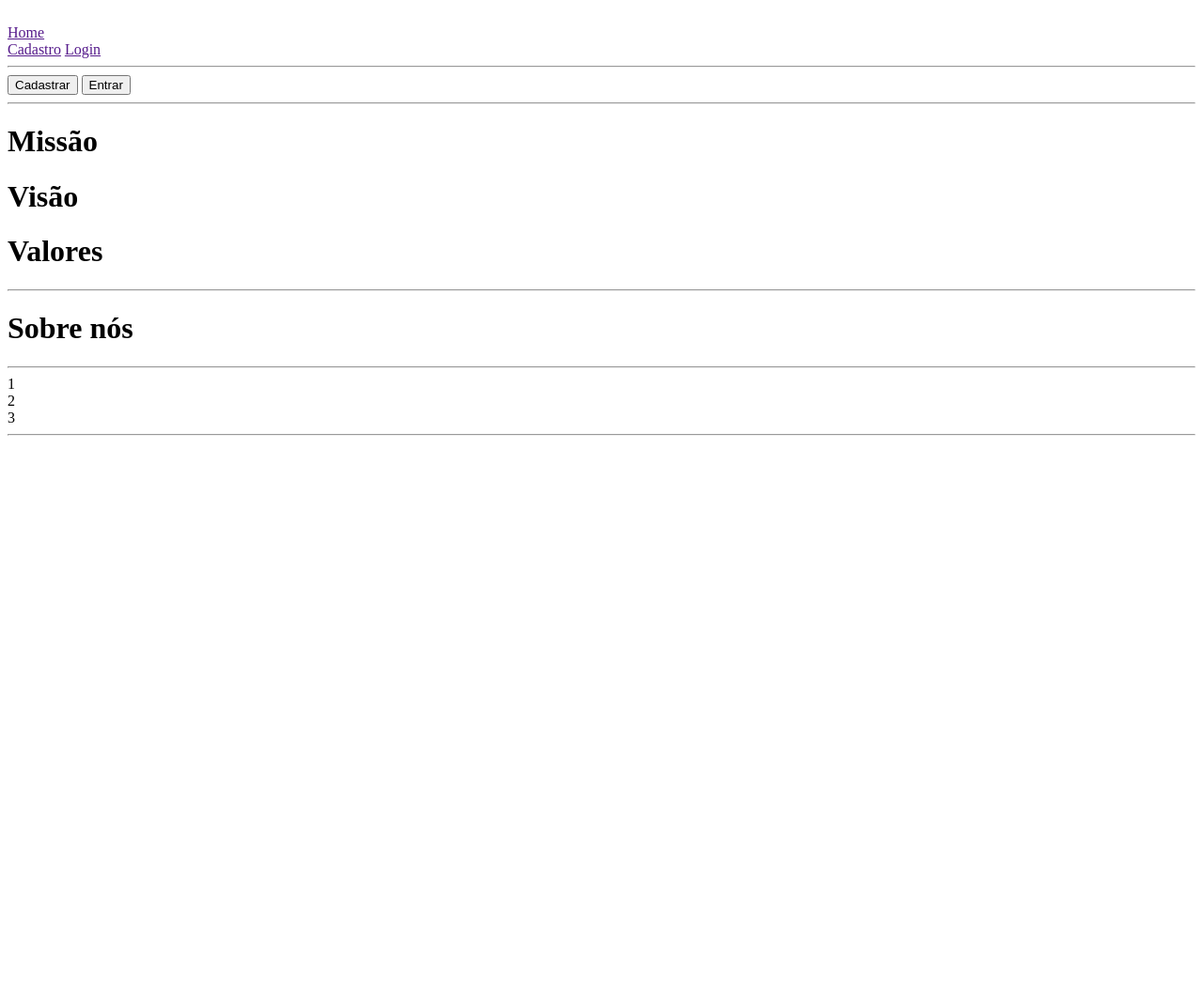
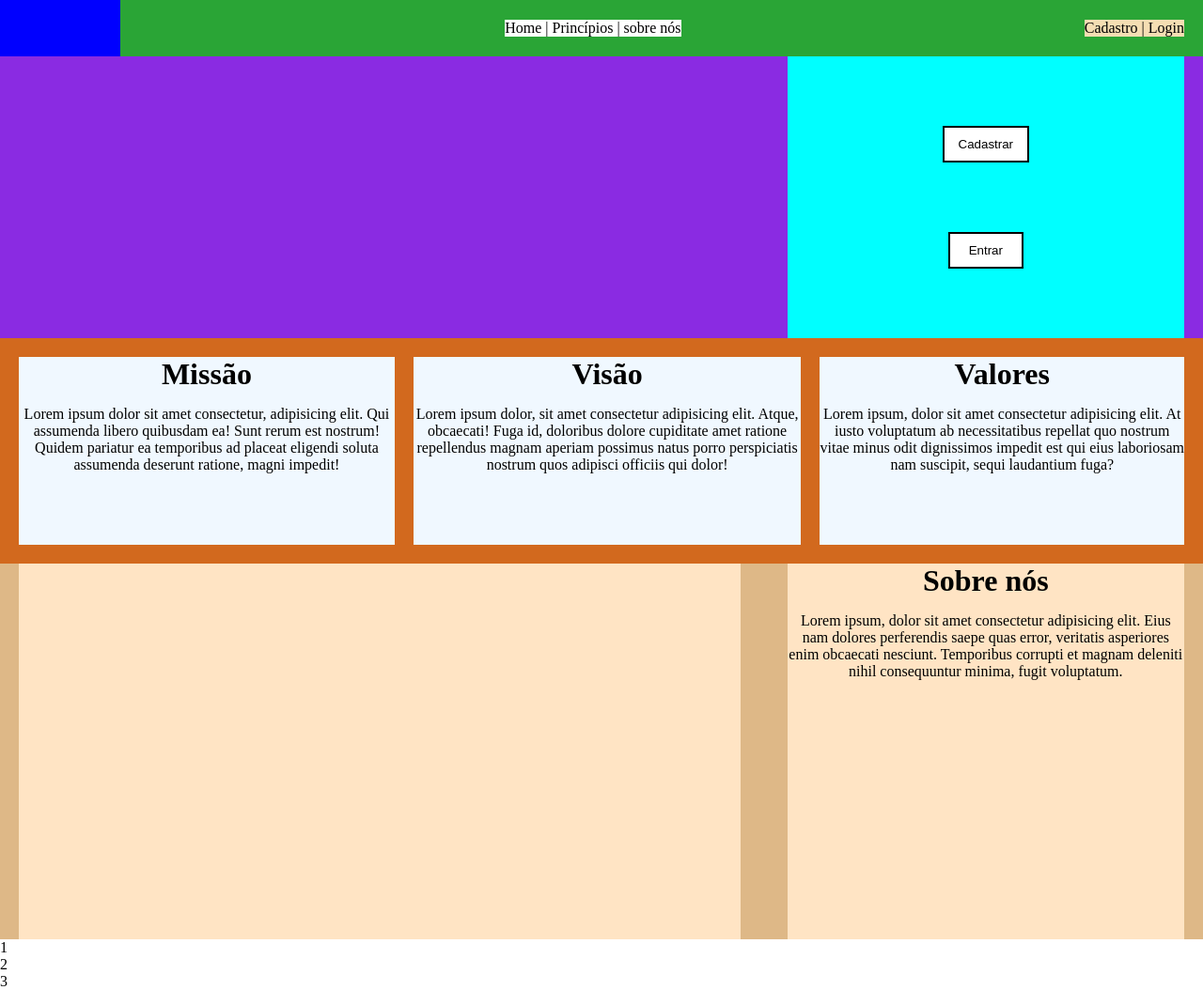
Before and after one commit to Samuel-sptech/Teoria-em-Compassos, a plain HTML site: page TCSite/public/index.html in a window 1280 px wide. Shown: the whole page at 94% size. Before the commit the page ends 800 px from the top, so only its background shows below. Drawn offline with Linux system fonts and the light colour scheme.

Commit message:
Alinhamento do css - intitucional

```diff
--- /dev/null
+++ b/TCSite/public/css/index.css
@@ -0,0 +1,127 @@
+*{
+    padding: 0px;
+    margin: 0px;
+    border: none;
+    color: black;
+    text-decoration: none;
+}
+
+/* body{ */
+    /* margin: 20px; */
+/* } */
+
+h1{
+    margin-bottom: 15px;
+}
+
+/*----------------------------------------- Barra de navegação -----------------------------------------*/
+.cont_pai_nav {
+    background-color: rgb(42, 165, 54);
+    display: flex;
+    height: 60px;
+    align-items: center;
+    justify-content: space-between;
+}
+
+.cont_filho_nav_esquerda{
+    background-color: blue;
+    width: 10%;
+    height: 100%;
+    justify-self: start;
+}
+
+.cont_filho_nav_centro{
+    background-color: white;
+
+}
+
+.cont_filho_nav_direita{
+    background-color: wheat;
+    margin: 0px 20px;
+
+}
+
+/*----------------------------------------- Barra de navegação -----------------------------------------*/
+
+/*-----------------------------------------         Home       -----------------------------------------*/
+.cont_pai_home{
+    display: flex;
+    height: 300px;
+    background-color: blueviolet;
+    align-items: center;
+    justify-content: end;
+}
+
+.cont_filho_home{
+    background-color: aqua;
+    display: flex;
+    flex-direction: column;
+    align-items: center;
+    justify-content: space-evenly;
+    height: 100%;
+    width: 33%;
+    margin: 20px;
+}
+
+#btn_cadastrar{
+    background-color: white;
+    padding: 10px 15px 10px 15px;
+    cursor: pointer;
+    border: 2px solid;
+}
+
+#btn_login{
+    background-color: white;
+    padding: 10px 20px 10px 20px;
+    cursor: pointer;
+    border: 2px solid;
+}
+/*-----------------------------------------         Home       -----------------------------------------*/
+
+/*-----------------------------------------          MVV       -----------------------------------------*/
+.cont_pai_mvv{
+    background-color: chocolate;
+    display: flex;
+    padding: 20px;
+    justify-content: space-evenly;
+    height: 200px;
+}
+
+.cont_filho_mvv_missao{
+    background-color: aliceblue;
+    text-align: center;
+}
+
+.cont_filho_mvv_visao{
+    background-color: aliceblue;
+    text-align: center;
+    margin: 0px 20px;
+}
+
+.cont_filho_mvv_valor{
+    background-color: aliceblue;
+    text-align: center;
+}
+
+/*-----------------------------------------          MVV       -----------------------------------------*/
+
+/*-----------------------------------------      Sobre nós     -----------------------------------------*/
+.cont_pai_sobreN{
+    background-color: burlywood;
+    display: flex;
+    height: 400px;
+    justify-content: space-between;
+}
+
+.cont_filho_sobreN_esquerda{
+    background-color: bisque;
+    width: 60%;
+    margin-left: 20px;
+}
+
+.cont_filho_sobreN_direita{
+    background-color: bisque;
+    width: 33%;
+    margin-right: 20px;
+    text-align: center;
+}
--- a/TCSite/public/index.html
+++ b/TCSite/public/index.html
@@ -5,24 +5,30 @@
     <meta charset="UTF-8">
     <meta name="viewport" content="width=device-width, initial-scale=1.0">
     <title>Document</title>
+    <link rel="stylesheet" href="/css/index.css">
 </head>
 
 <body>
 
 <!----------------------------------------- Barra de navegação ----------------------------------------->
     <nav>
-        <div>
+        <div class="cont_pai_nav">
 
-            <div> <!--LOGO, ESQUERDA-->
+            <div id="home" class="cont_filho_nav_esquerda"> <!--LOGO, ESQUERDA-->
                 <img src="" alt="">
             </div>
 
-            <div>
-                <a href="">Home</a>
+            <div class="cont_filho_nav_centro">
+                <a href="#home">Home</a>
+                |
+                <a href="#MVV">Princípios</a>
+                |
+                <a href="#sobreN">sobre nós</a>
             </div>
 
-            <div> <!--DIREITA-->
+            <div class="cont_filho_nav_direita"> <!--DIREITA-->
                 <a href="">Cadastro</a>
+                |
                 <a href="">Login</a>
             </div>
 
@@ -32,40 +38,48 @@
     <hr>
 <!----------------------------------------- Barra de navegação ----------------------------------------->
 <!-----------------------------------------         Home       ----------------------------------------->
-    <div>
-        <div> <!--BACKGROUD IMAGE, BUTTON DIREITA-->
-            <button>Cadastrar</button>
-            <button>Entrar</button>
+    <div class="cont_pai_home">
+        <div class="cont_filho_home"> <!--BACKGROUD IMAGE, BUTTON DIREITA-->
+            <button id="btn_cadastrar">Cadastrar</button>
+            <button id="btn_login">Entrar</button>
         </div>
     </div>
 
     <hr>
 <!-----------------------------------------         Home       ----------------------------------------->
 <!-----------------------------------------          MVV       ----------------------------------------->
-    <div>
-        <div> <!--ESQUERDA-->
+    <div id="MVV" class="cont_pai_mvv">
+        <div class="cont_filho_mvv_missao"> <!--ESQUERDA-->
             <h1>Missão</h1>
+
+            Lorem ipsum dolor sit amet consectetur, adipisicing elit. Qui assumenda libero quibusdam ea! Sunt rerum est nostrum! Quidem pariatur ea temporibus ad placeat eligendi soluta assumenda deserunt ratione, magni impedit!
         </div>
 
-        <div> <!--CENTRO-->
+        <div class="cont_filho_mvv_visao"> <!--CENTRO-->
             <h1>Visão</h1>
+
+            Lorem ipsum dolor, sit amet consectetur adipisicing elit. Atque, obcaecati! Fuga id, doloribus dolore cupiditate amet ratione repellendus magnam aperiam possimus natus porro perspiciatis nostrum quos adipisci officiis qui dolor!
         </div>
 
-        <div> <!--DIREITA-->
+        <div class="cont_filho_mvv_valor"> <!--DIREITA-->
             <h1>Valores</h1>
+
+            Lorem ipsum, dolor sit amet consectetur adipisicing elit. At iusto voluptatum ab necessitatibus repellat quo nostrum vitae minus odit dignissimos impedit est qui eius laboriosam nam suscipit, sequi laudantium fuga?
         </div>
     </div>
 
     <hr>
 <!-----------------------------------------         MVV        ----------------------------------------->
 <!-----------------------------------------      Sobre nós     ----------------------------------------->
-    <div>
-        <div> <!--CARROSSEL, ESQUERDA-->
+    <div id="sobreN" class="cont_pai_sobreN">
+        <div class="cont_filho_sobreN_esquerda"> <!--CARROSSEL, ESQUERDA-->
 
         </div>
 
-        <div> <!--DIREITA-->
+        <div class="cont_filho_sobreN_direita"> <!--DIREITA-->
             <h1>Sobre nós</h1>
+
+            Lorem ipsum, dolor sit amet consectetur adipisicing elit. Eius nam dolores perferendis saepe quas error, veritatis asperiores enim obcaecati nesciunt. Temporibus corrupti et magnam deleniti nihil consequuntur minima, fugit voluptatum.
         </div>
     </div>
 
```
